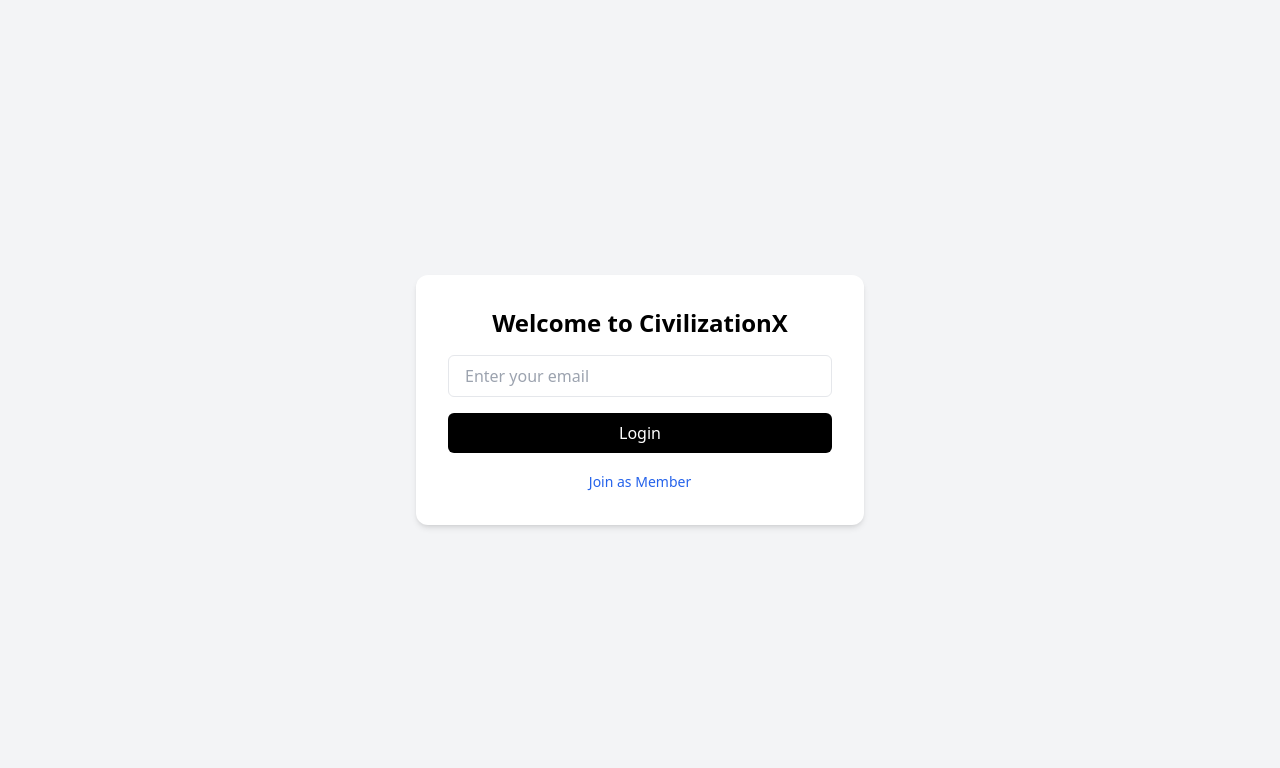
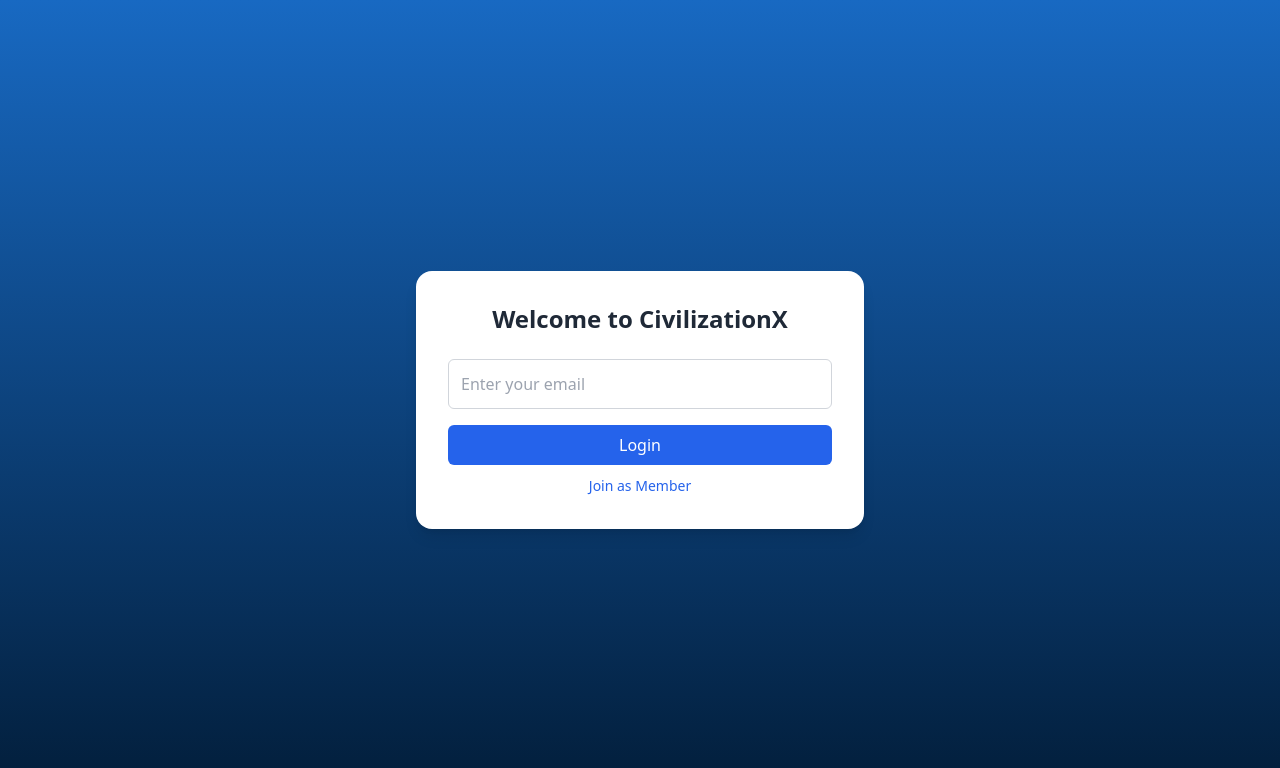
Before and after one commit to laurenlarsen11/civilizationx-onboarding-app, a Next.js app: page / in a window 1280 px wide. Shown: the top 768 px of the page. Built offline with nearby package versions, Linux system fonts and the light colour scheme.

Commit message:
adding colors

```diff
--- a/pages/index.js
+++ b/pages/index.js
@@ -1,18 +1,18 @@
-// pages/index.js
 import { useState } from 'react';
 import { useRouter } from 'next/router';
 
 export default function Home() {
   const [email, setEmail] = useState('');
   const [loading, setLoading] = useState(false);
-  const [greeting, setGreeting] = useState('');
+  const [message, setMessage] = useState('');
   const router = useRouter();
 
   const handleLogin = async () => {
     setLoading(true);
+    setMessage('');
 
     try {
-      const res = await fetch('/api/login', {
+      const res = await fetch('/api/check-member', {
         method: 'POST',
         headers: { 'Content-Type': 'application/json' },
         body: JSON.stringify({ email }),
@@ -20,56 +20,52 @@
 
       const data = await res.json();
 
-      if (res.ok) {
-        setGreeting(`Hello, ${data.firstName}`);
+      if (data.found) {
+        setMessage(`Hello, ${data.firstName}! Redirecting...`);
         setTimeout(() => {
-          router.push('https://investor-workflow-ui.vercel.app');
-        }, 1500); // show greeting briefly before redirect
+          window.location.href = 'https://investor-workflow-ui.vercel.app';
+        }, 2000);
       } else {
-        alert('Email not recognized. Try joining as a member.');
+        router.push('/join');
       }
-    } catch (err) {
-      console.error('Login failed', err);
-      alert('Something went wrong.');
-    } finally {
+    } catch (error) {
+      console.error('Login error:', error);
+      setMessage('Something went wrong. Please try again.');
+    }
+
     setLoading(false);
-    }
+  };
+
+  const handleJoin = () => {
+    router.push('/join');
   };
 
   return (
-    <div className="min-h-screen flex items-center justify-center bg-gray-100">
-      <div className="bg-white p-8 rounded-xl shadow-md w-full max-w-md text-center">
-        <h1 className="text-2xl font-semibold mb-4">Welcome to CivilizationX</h1>
-
-        {greeting ? (
-          <p className="text-green-600 text-xl mb-4">{greeting}</p>
-        ) : (
-          <>
+    <div className="min-h-screen bg-gradient-to-b from-[#1869c2] to-[#021d39] flex items-center justify-center px-4">
+      <div className="bg-white p-8 rounded-2xl shadow-lg w-full max-w-md text-center">
+        <h1 className="text-2xl font-bold text-gray-800 mb-6">Welcome to CivilizationX</h1>
         <input
           type="email"
           placeholder="Enter your email"
-              className="w-full px-4 py-2 border rounded-md mb-4"
+          className="w-full p-3 border border-gray-300 rounded-md mb-4 focus:outline-none focus:ring-2 focus:ring-blue-400"
           value={email}
           onChange={(e) => setEmail(e.target.value)}
         />
         <button
           onClick={handleLogin}
+          className="w-full bg-blue-600 text-white py-2 rounded-md hover:bg-blue-700 transition mb-2"
           disabled={loading}
-              className="w-full bg-black text-white py-2 rounded-md hover:bg-gray-800 transition"
         >
-              {loading ? 'Logging in...' : 'Login'}
+          {loading ? 'Checking...' : 'Login'}
         </button>
-          </>
-        )}
-
-        <div className="mt-4">
         <button
-            onClick={() => router.push('/join')}
-            className="text-sm text-blue-600 hover:underline"
+          onClick={handleJoin}
+          className="text-blue-600 hover:underline text-sm"
         >
           Join as Member
         </button>
-        </div>
+
+        {message && <p className="mt-4 text-gray-700">{message}</p>}
       </div>
     </div>
   );
```
Lines whose indentation alone changed are shown as unchanged.
